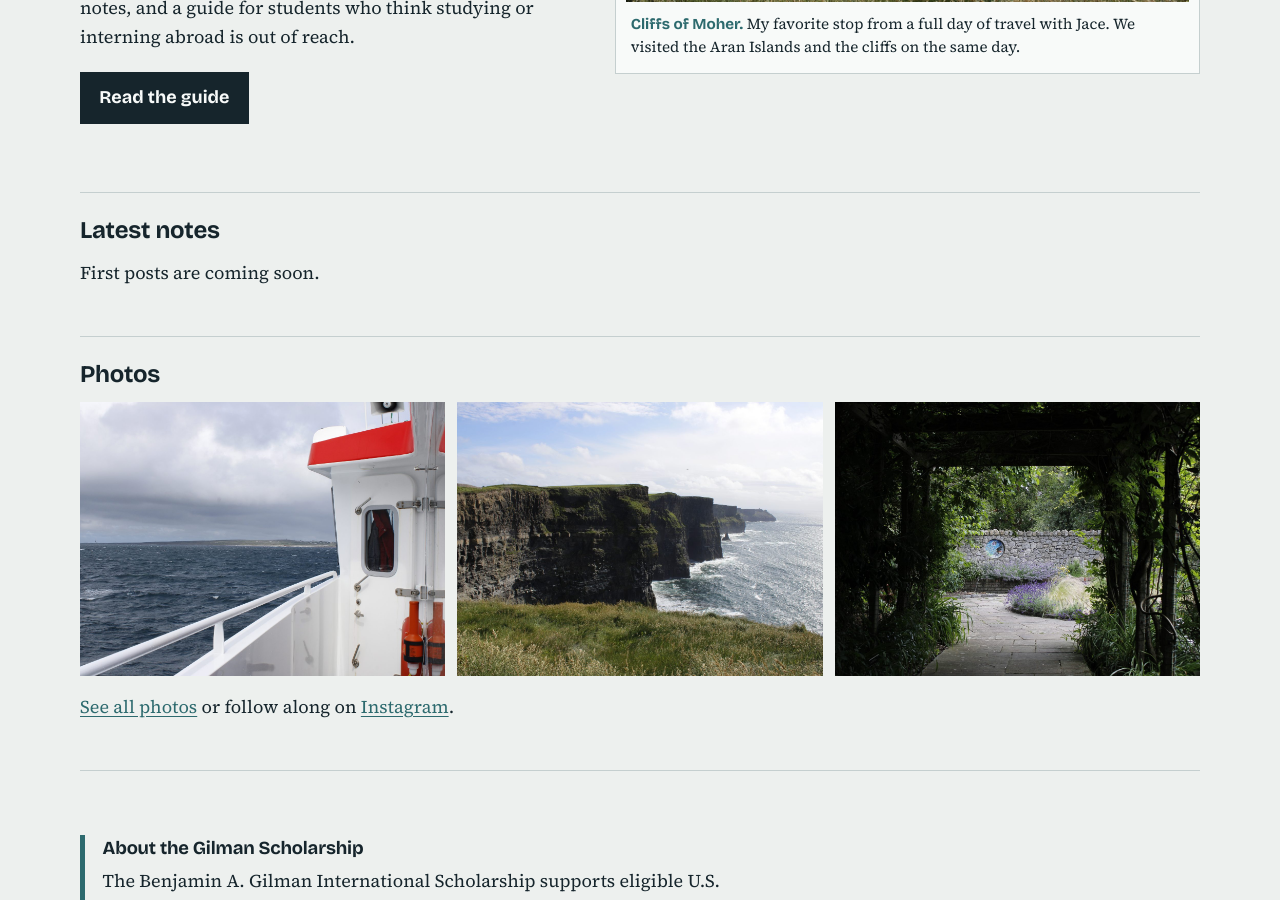
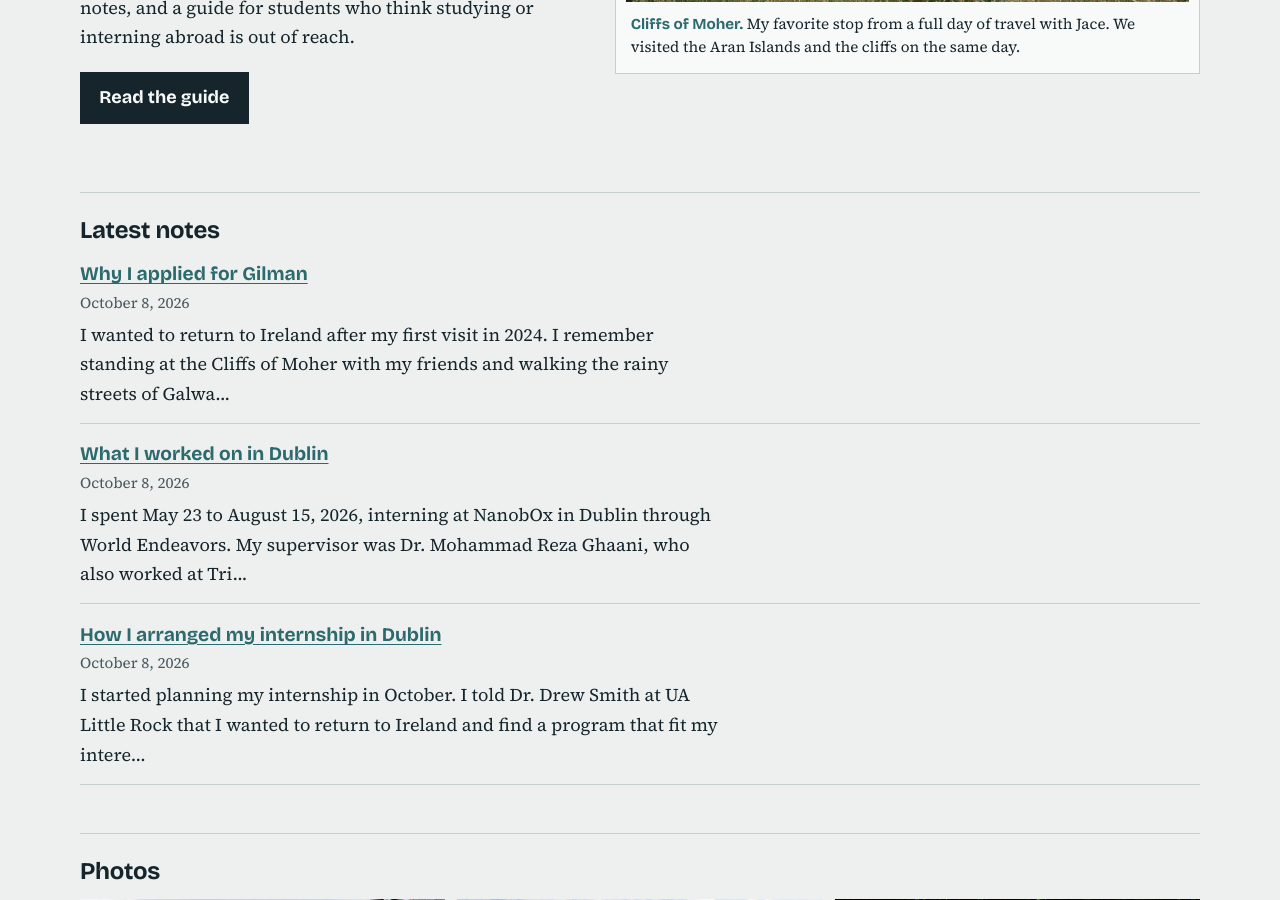
Before and after one commit to GraysonJackson/gilman-project, a Jekyll site: the page built from index.html, in a window 1280 px wide and 900 px high, scrolled down 501 px. Built offline with Jekyll 4.4.1, drawn with Linux system fonts in a browser that asks for light colours.

Commit message:
Publish four posts and refresh README workflow
Moves four completed draft posts into `_posts/` with 2026-10-08 publish dates and adds front matter descriptions for clearer previews/metadata. Updates the README to reflect the current `gilman-project` GitHub Pages deployment flow, completed gallery/caption status, stronger pre-share content checks, and updated sharing/revision notes.

```diff
--- a/_drafts/how-i-arranged-my-internship-in-dublin.md
+++ b/_posts/2026-10-08-how-i-arranged-my-internship-in-dublin.md
@@ -1,6 +1,7 @@
 ---
 layout: post
 title: "How I arranged my internship in Dublin"
+description: The advisor, program provider, application support, and funding behind my Dublin internship.
 ---
 I started planning my internship in October. I told Dr. Drew Smith at UA Little Rock that I wanted to return to Ireland and find a program that fit my interests. He helped me choose World Endeavors, which offered internship placements.
 
--- a/_drafts/what-i-worked-on-in-dublin.md
+++ b/_posts/2026-10-08-what-i-worked-on-in-dublin.md
@@ -1,6 +1,7 @@
 ---
 layout: post
 title: "What I worked on in Dublin"
+description: Building a web-based AI research assistant during my internship at NanobOx in Dublin.
 ---
 I spent May 23 to August 15, 2026, interning at NanobOx in Dublin through World Endeavors. My supervisor was [Dr. Mohammad Reza Ghaani](https://www.nanobox.ie/about), who also worked at Trinity College Dublin. I worked at the NanobOx building.
 
--- a/_drafts/why-i-applied-for-gilman.md
+++ b/_posts/2026-10-08-why-i-applied-for-gilman.md
@@ -1,6 +1,7 @@
 ---
 layout: post
 title: "Why I applied for Gilman"
+description: How I chose Dublin, applied for Gilman, and received support for a CS internship abroad.
 ---
 I wanted to return to Ireland after my first visit in 2024. I remember standing at the Cliffs of Moher with my friends and walking the rainy streets of Galway. I loved the culture, the daily life, and the countryside. When I started looking into an internship abroad, Dublin was where I wanted to go.
 
```
Also changed, not shown: _posts/2026-10-08-daily-life-in-photos.md (renamed from _drafts/daily-life-in-photos.md, +1 -0 lines), README.md.
